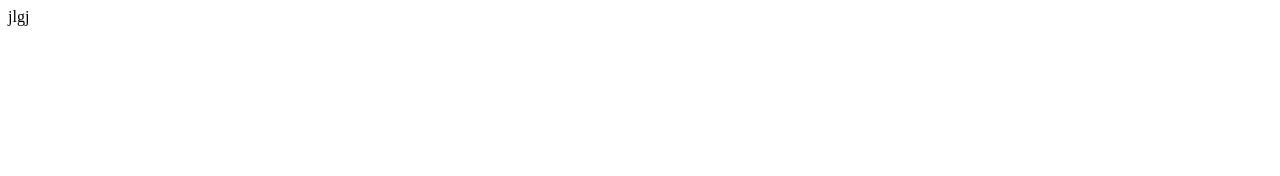
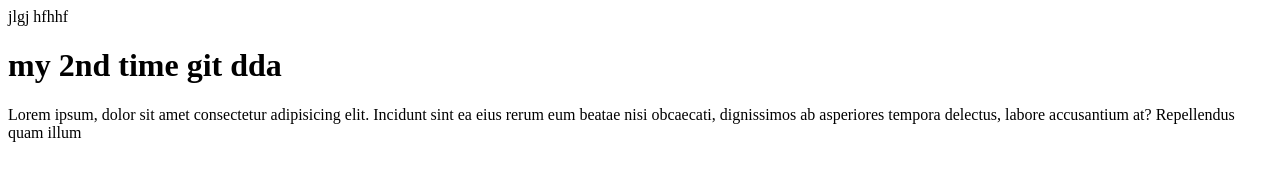
Before and after one commit to ferdous143MoM/Repo-one, a plain HTML site: page index.html in a window 1280 px wide. Drawn offline with Linux system fonts and the light colour scheme.

Commit message:
add the second time edit

```diff
--- a/index.html
+++ b/index.html
@@ -7,6 +7,8 @@
 </head>
 <body>
     jlgj
-
+    hfhhf
+    <h1>my 2nd time git dda </h1>
+    <p>Lorem ipsum, dolor sit amet consectetur adipisicing elit. Incidunt sint ea eius rerum eum beatae nisi obcaecati, dignissimos ab asperiores tempora delectus, labore accusantium at? Repellendus quam illum </p>
 </body>
 </html>
```
